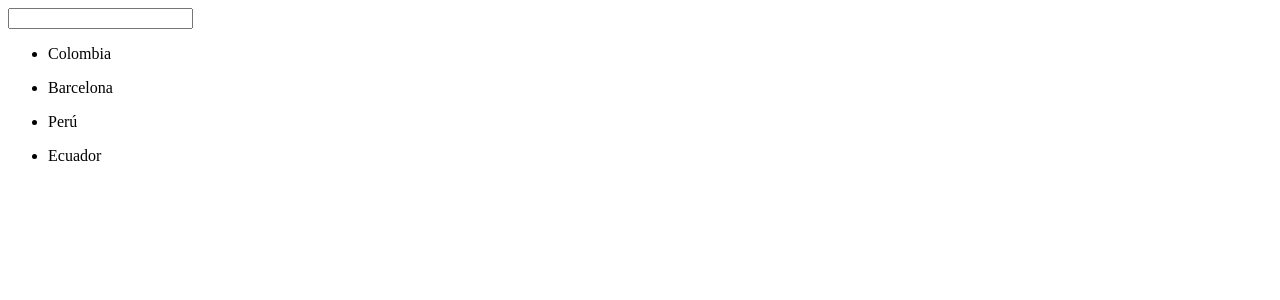
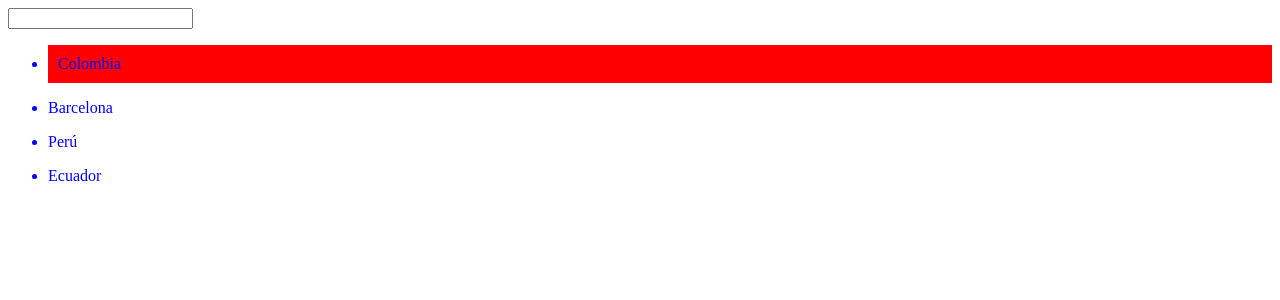
Before and after one commit to bolivar014/angular_dominicode, an Angular app: page / in a window 1280 px wide. Shown: the top 300 px of the page. Built offline with nearby package versions, Linux system fonts and the light colour scheme.

Commit message:
aplicando directiva ngClass

```diff
--- a/src/app/app.component.css
+++ b/src/app/app.component.css
@@ -0,0 +1,14 @@
+.selected {
+  background-color: red;
+  color: white;
+  padding: 10px;
+}
+
+.unSelected {
+  background-color: white;
+  padding: 10px;
+}
+
+.blue {
+  color: blue;
+}
--- a/src/app/app.component.html
+++ b/src/app/app.component.html
@@ -5,5 +5,5 @@
 <input type="text" [(ngModel)]="name">
 
 <ul *ngFor="let city of cities">
-  <li>{{ city }}</li>
+  <li [ngClass]="{ 'selected': city === 'Colombia','blue': city !== 'Lima' }">{{ city }}</li>
 </ul>
```
